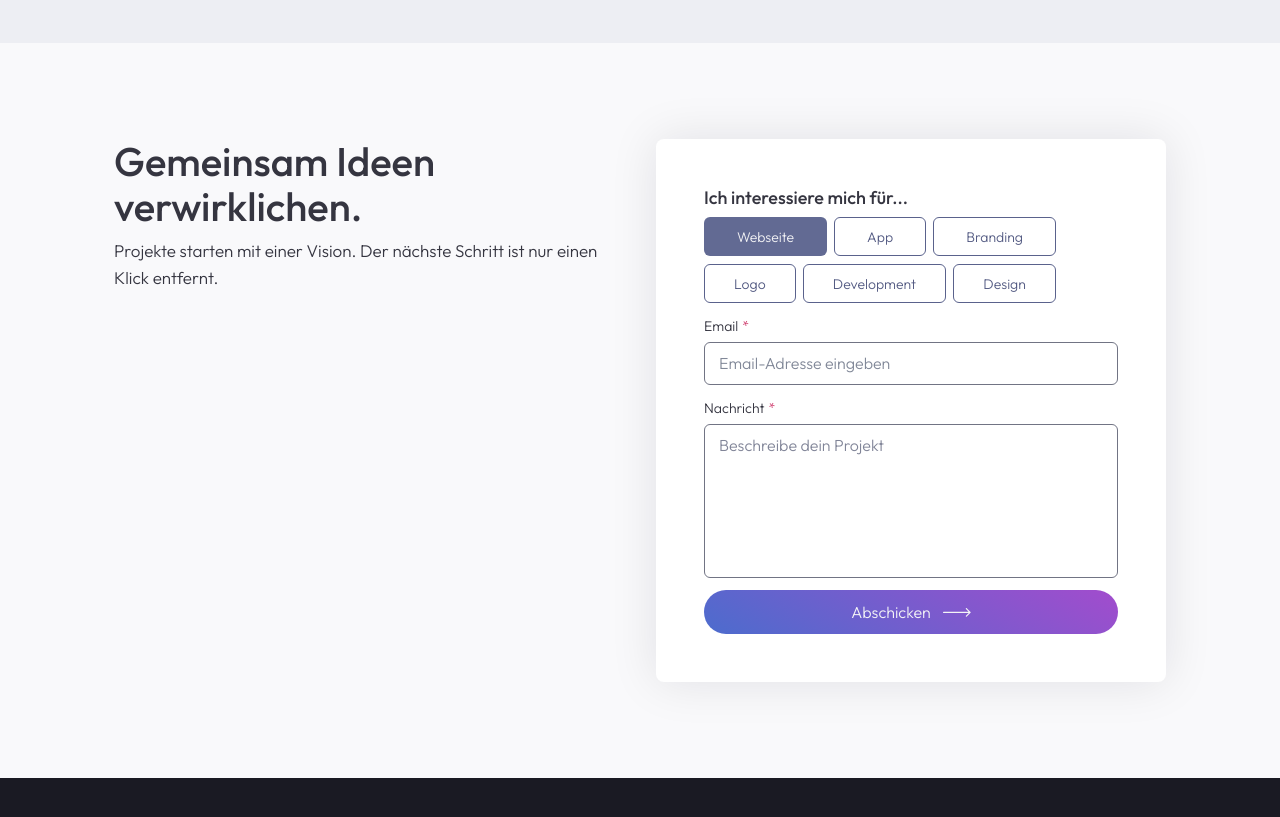
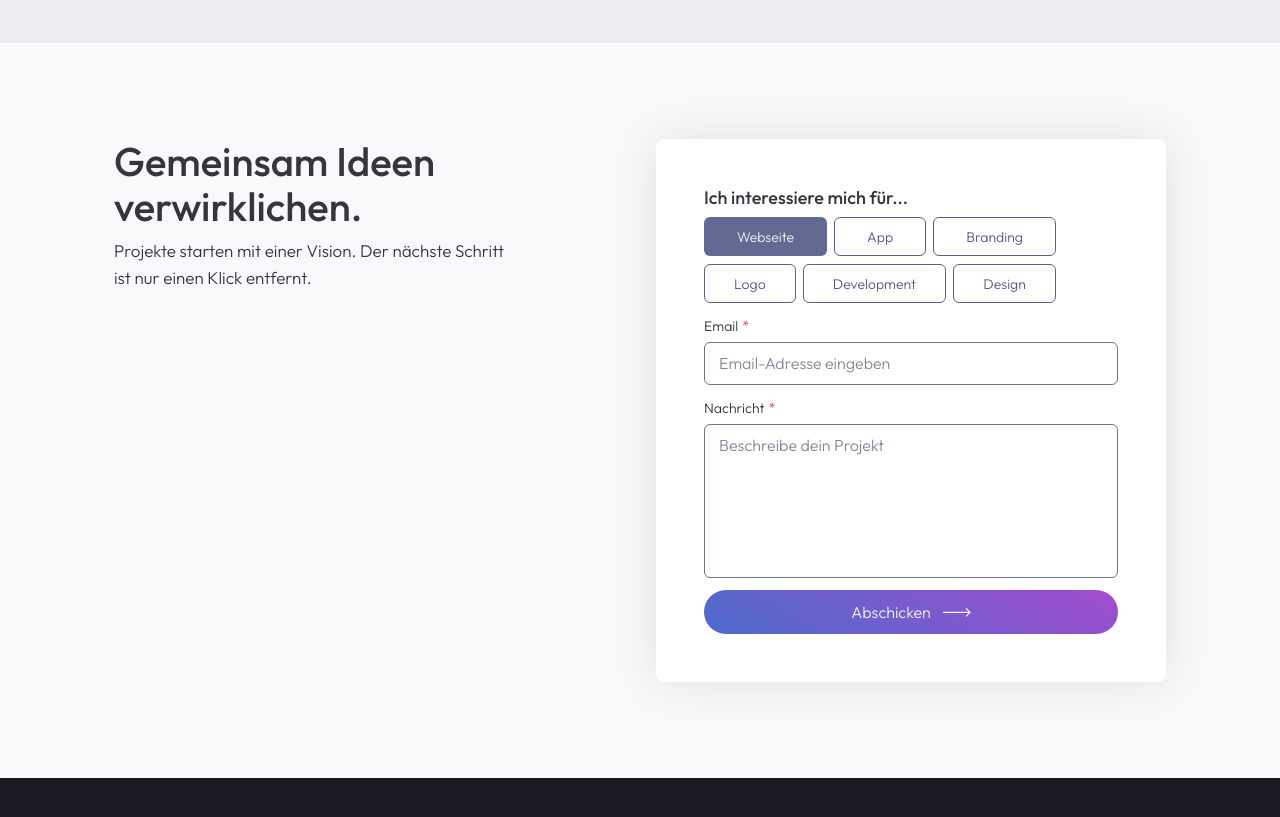
Before and after one commit to sc00/nuclis-landing.sveltekit, a SvelteKit app: page / in a window 1280 px wide. Shown: the part 1740-2557 px from the top of the page. Built offline with nearby package versions, Linux system fonts and the light colour scheme.

Commit message:
[chore] add layout measure to get-in-touch section

```diff
--- /dev/null
+++ b/src/lib/components/LayoutMeasure.svelte
@@ -0,0 +1,29 @@
+<script lang="ts">
+	/**
+	 * IMPORTS
+	 */
+	import type { Snippet } from 'svelte';
+
+	/**
+	 * TYPES
+	 */
+	interface Props {
+		tag?: string;
+		children?: Snippet;
+	}
+
+	/**
+	 * PROPS
+	 */
+	let { tag = 'div', children }: Props = $props();
+</script>
+
+<svelte:element this={tag} class="l-measure">
+	{@render children?.()}
+</svelte:element>
+
+<style lang="scss">
+	.l-measure {
+		max-width: 35ch;
+	}
+</style>
--- a/src/routes/+page.svelte
+++ b/src/routes/+page.svelte
@@ -8,6 +8,7 @@
 	import LayoutContentLimit from '$lib/components/LayoutContentLimit.svelte';
 	import LayoutFold from '$lib/components/LayoutFold.svelte';
 	import LayoutHeroButtons from '$lib/components/LayoutHeroButtons.svelte';
+	import LayoutMeasure from '$lib/components/LayoutMeasure.svelte';
 	import LayoutStack from '$lib/components/LayoutStack.svelte';
 	import VisualButton from '$lib/components/VisualButton.svelte';
 	import VisualCard from '$lib/components/VisualCard.svelte';
@@ -107,14 +108,14 @@
 <VisualSection id="get-in-touch" scheme="1">
 	<LayoutContentLimit size="narrow">
 		<LayoutFold>
-			<LayoutStack>
+			<LayoutMeasure>
 				<LayoutStack tag="hgroup">
 					<VisualHeading tag="h2">Gemeinsam Ideen verwirklichen.</VisualHeading>
 					<VisualParagraph
 						>Projekte starten mit einer Vision. Der nächste Schritt ist nur einen Klick entfernt.</VisualParagraph
 					>
 				</LayoutStack>
-			</LayoutStack>
+			</LayoutMeasure>
 			<VisualCard>
 				<CompositionContactForm />
 			</VisualCard>
```
